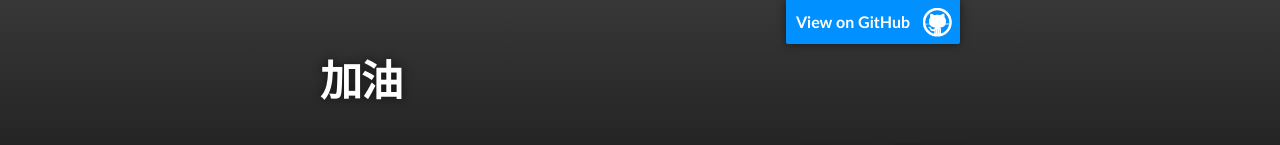
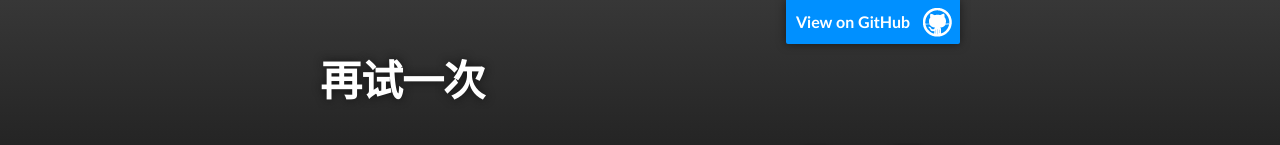
Before and after one commit to 397Dan/ZhangDCV, a plain HTML site: page index.html in a window 1280 px wide. Shown: the top 145 px of the page. Drawn offline with Linux system fonts and the light colour scheme.

Commit message:
测试上传

```diff
--- a/index.html
+++ b/index.html
@@ -18,7 +18,7 @@
         <header class="inner">
           <a id="forkme_banner" href="https://github.com/397Dan/ZhangDCV">View on GitHub</a>
 
-          <h1 id="project_title">加油</h1>
+          <h1 id="project_title">再试一次</h1>
           <h2 id="project_tagline"></h2>
 
             <section id="downloads">
```
